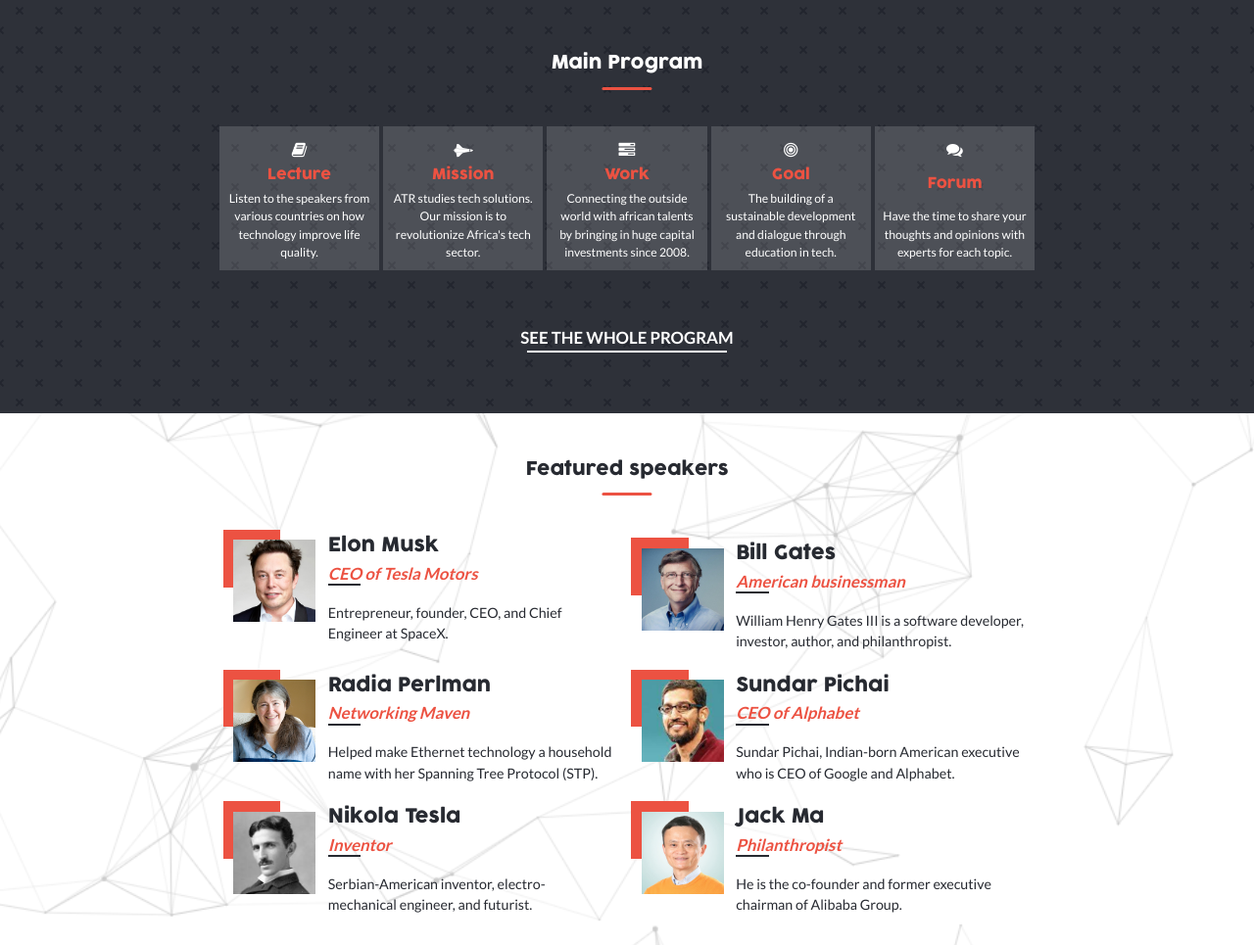
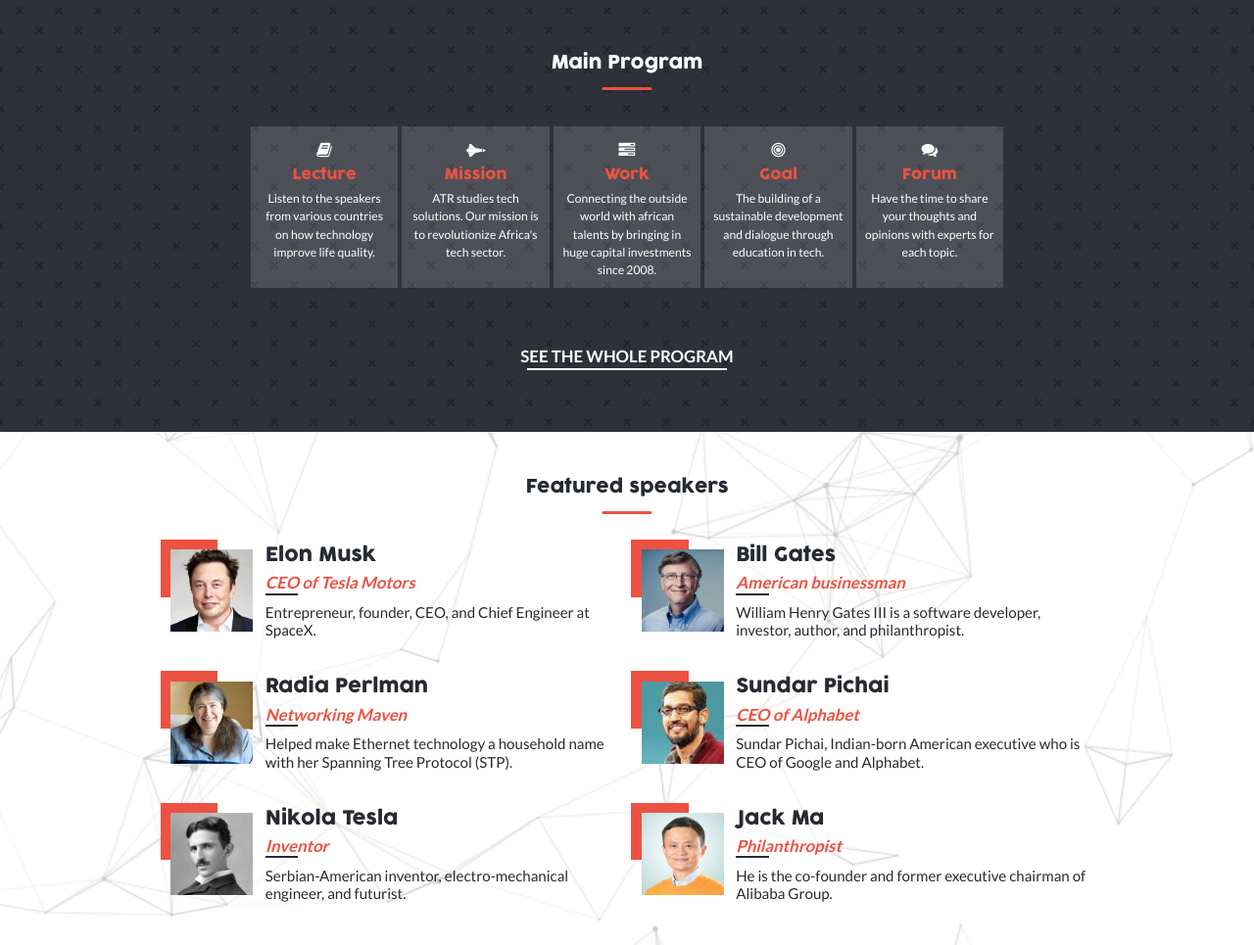
Before and after one commit to jssol/africa-tech-report, a website: page index.html in a window 1280 px wide. Shown: the part 660-1625 px from the top of the page at 98% size. Drawn offline with Linux system fonts and the light colour scheme.

Commit message:
Make the homepage responsive

```diff
--- a/styles/home.css
+++ b/styles/home.css
@@ -345,14 +345,14 @@
 @media only screen and (min-width: 768px) {
   /* Headline section */
   .headline-section {
-    padding: 8em 10em;
+    padding: 6em 8em;
     display: flex;
     flex-direction: column;
     align-items: flex-start;
   }
 
   .headline-description {
-    width: 65%;
+    width: 70%;
     padding: 1em;
     border-width: 3px;
   }
@@ -372,14 +372,13 @@
     padding: 0;
     margin: 2.5em;
     line-height: 1.2;
-    width: 65%;
   }
 
   .program {
     flex-direction: column;
     align-items: center;
     align-content: stretch;
-    justify-content: space-between;
+    justify-content: flex-start;
     height: inherit;
     padding: 0.5em;
     flex: 1;
@@ -396,7 +395,7 @@
   .program > * {
     width: 100%;
     text-align: center;
-    margin-top: 0.5em;
+    margin-top: 0.6em;
   }
 
   .program-title {
@@ -405,6 +404,7 @@
 
   .program-details {
     font-size: 0.725em;
+    line-height: 1.2;
   }
 
   .program + .program {
@@ -440,7 +440,7 @@
 
   /* Speakers section */
   .speakers-section {
-    padding: 2em 0;
+    padding: 1em 0;
   }
 
   .speakers-section-title::after {
@@ -448,11 +448,11 @@
   }
 
   .speakers-list {
-    display: grid;
+display: grid;
     grid-template-rows: repeat(3, auto);
     grid-template-columns: repeat(2, auto);
-    width: 70%;
-    padding: 2em;
+    width: 85%;
+    padding: 1em;
     gap: 1em;
   }
 
@@ -460,9 +460,11 @@
     height: 6em;
   }
 
+  .speaker + .speaker {
+  margin-top: 0;
+  }
+
   .speaker-photo {
-    height: 5em;
-    width: 5em;
     margin: 0.75em;
   }
 
@@ -474,17 +476,17 @@
   }
 
   .speaker-name {
-    font-size: 1.175em;
+    font-size: 1.075em;
   }
 
   .speaker-job {
     font-size: 1em;
-    margin-bottom: 1em;
+    margin-bottom: 0.5em;
   }
 
   .speaker-about {
-    font-size: 0.85em;
-    line-height: 1.5;
+    font-size: 0.75em;
+    line-height: 1.2;
   }
 
   .speaker-hidden {
@@ -549,4 +551,47 @@
   .headline-description {
     width: 60%;
   }
+
+    /* Program section */
+  .programs {
+    width: 68%;
+  }
+
+  .program > * {
+    margin-top: 0.5em;
+  }
+
+  .program-details {
+    line-height: 1.5;
+  }
+
+   /* Speakers section */
+  .speakers-section {
+    padding: 2em 0;
+  }
+
+  .speakers-list {
+    width: 80%;
+    padding: 2em;
+    row-gap: 2em;
+  }
+
+  .speaker-photo {
+    height: 5em;
+    width: 5em;
+  }
+  .speaker-name {
+    font-size: 1.175em;
+  }
+
+  .speaker-about {
+    font-size: 0.9em;
+  }
 }
+
+@media only screen and (min-width: 1100px) {
+    /* Program section */
+  .programs {
+    width: 60%;
+  }
+}
```
